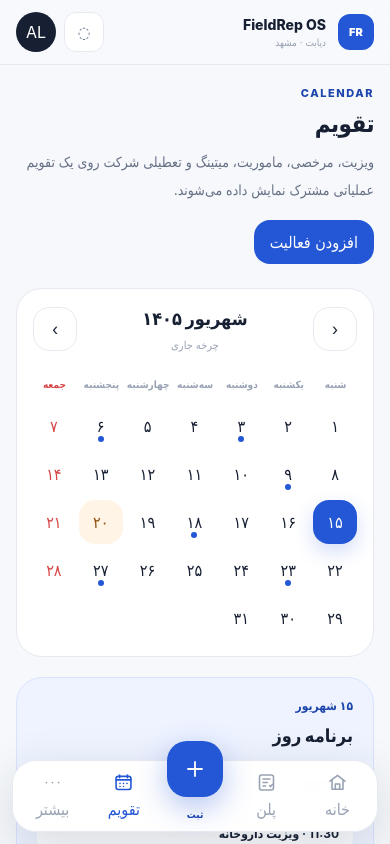
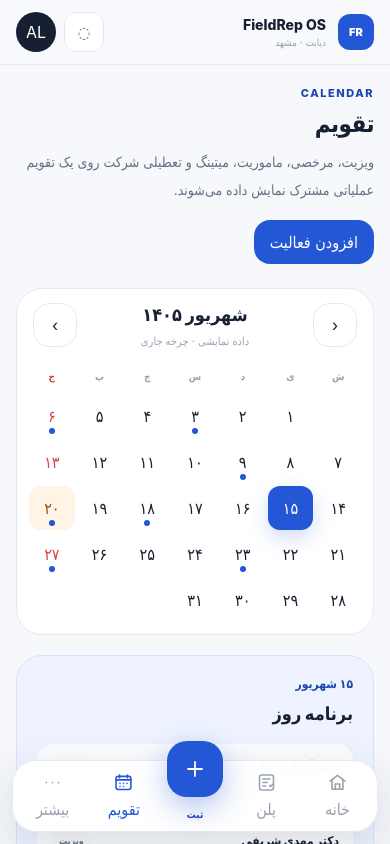
Before and after one commit to abbaselotfi/fieldrep-os, a React (Vite) app in the folder apps/web/: page /calendar in a window 390 px wide. Shown: the top 844 px of the page. Built offline with nearby package versions, Linux system fonts and the light colour scheme.

Commit message:
feat(p1): complete representative responsive field user review

```diff
--- a/apps/web/src/pages/CalendarPage.tsx
+++ b/apps/web/src/pages/CalendarPage.tsx
@@ -1,10 +1,31 @@
 import { PageHeader } from '../components/PageHeader'
+import { demoCalendarEvents } from '../data/demo-field-workspace'
 
-const weekDays = ['شنبه', 'یکشنبه', 'دوشنبه', 'سه‌شنبه', 'چهارشنبه', 'پنجشنبه', 'جمعه'] as const
-const markedDays = new Set([3, 6, 9, 15, 18, 23, 27])
-const companyDays = new Set([20])
+const weekDays = [
+  { full: 'شنبه', short: 'ش' },
+  { full: 'یکشنبه', short: 'ی' },
+  { full: 'دوشنبه', short: 'د' },
+  { full: 'سه‌شنبه', short: 'س' },
+  { full: 'چهارشنبه', short: 'چ' },
+  { full: 'پنجشنبه', short: 'پ' },
+  { full: 'جمعه', short: 'ج' },
+] as const
+
+const eventTypeLabel = {
+  visit: 'ویزیت',
+  meeting: 'میتینگ',
+  leave: 'مرخصی',
+  trip: 'ماموریت',
+  company_closure: 'تعطیلی شرکت',
+} as const
 
 export function CalendarPage() {
+  const selectedDay = 15
+  const leadingBlankDays = 1
+  const markedDays = new Set(demoCalendarEvents.map((event) => event.day))
+  const companyDays = new Set(demoCalendarEvents.filter((event) => event.type === 'company_closure').map((event) => event.day))
+  const selectedEvents = demoCalendarEvents.filter((event) => event.day === selectedDay)
+
   return (
     <section className="space-y-6">
       <PageHeader
@@ -17,32 +38,38 @@ export function CalendarPage() {
       />
 
       <div className="grid gap-5 xl:grid-cols-[minmax(0,1fr)_360px]">
-        <article className="overflow-hidden rounded-[26px] border border-[var(--border-subtle)] bg-white p-4 sm:p-6">
-          <div className="flex items-center justify-between gap-3">
+        <article className="overflow-hidden rounded-[26px] border border-[var(--border-subtle)] bg-white p-3 sm:p-6">
+          <div className="flex items-center justify-between gap-3 px-1 sm:px-0">
             <button type="button" aria-label="ماه بعد" className="grid h-11 w-11 place-items-center rounded-2xl border border-[var(--border-subtle)] text-lg">‹</button>
             <div className="text-center">
               <h2 className="text-lg font-black">شهریور ۱۴۰۵</h2>
-              <p className="mt-1 text-[11px] text-[var(--text-tertiary)]">چرخه جاری</p>
+              <p className="mt-1 text-[11px] text-[var(--text-tertiary)]">داده نمایشی · چرخه جاری</p>
             </div>
             <button type="button" aria-label="ماه قبل" className="grid h-11 w-11 place-items-center rounded-2xl border border-[var(--border-subtle)] text-lg">›</button>
           </div>
 
-          <div className="mt-6 grid grid-cols-7 gap-1 sm:gap-2">
+          <div className="mt-5 grid grid-cols-7 gap-0.5 sm:mt-6 sm:gap-2">
             {weekDays.map((day, index) => (
-              <div key={day} className={['pb-2 text-center text-[10px] font-bold sm:text-xs', index === 6 ? 'text-[var(--danger)]' : 'text-[var(--text-tertiary)]'].join(' ')}>{day}</div>
+              <div key={day.full} className={['pb-2 text-center text-[10px] font-bold sm:text-xs', index === 6 ? 'text-[var(--danger)]' : 'text-[var(--text-tertiary)]'].join(' ')}>
+                <span className="sm:hidden">{day.short}</span>
+                <span className="hidden sm:inline">{day.full}</span>
+              </div>
             ))}
+            {Array.from({ length: leadingBlankDays }, (_, index) => <div key={`blank-${index}`} aria-hidden="true" />)}
             {Array.from({ length: 31 }, (_, index) => index + 1).map((day) => {
-              const friday = (day - 1) % 7 === 6
-              const selected = day === 15
-              const hasVisit = markedDays.has(day)
+              const columnIndex = (leadingBlankDays + day - 1) % 7
+              const friday = columnIndex === 6
+              const selected = day === selectedDay
+              const hasEvent = markedDays.has(day)
               const companyEvent = companyDays.has(day)
 
               return (
                 <button
                   key={day}
                   type="button"
+                  aria-label={`${day.toLocaleString('fa-IR')} شهریور`}
                   className={[
-                    'relative aspect-square min-h-11 rounded-2xl text-sm font-bold transition-colors sm:rounded-[20px]',
+                    'relative min-h-11 rounded-xl text-sm font-bold transition-colors sm:rounded-[20px]',
                     selected
                       ? 'bg-[var(--accent)] text-white shadow-[0_8px_20px_rgba(36,87,214,.2)]'
                       : companyEvent
@@ -52,7 +79,7 @@ export function CalendarPage() {
                   ].join(' ')}
                 >
                   {day.toLocaleString('fa-IR')}
-                  {hasVisit && !selected ? <span className="absolute bottom-1.5 left-1/2 h-1.5 w-1.5 -translate-x-1/2 rounded-full bg-[var(--accent)]" /> : null}
+                  {hasEvent && !selected ? <span className="absolute bottom-1 left-1/2 h-1.5 w-1.5 -translate-x-1/2 rounded-full bg-[var(--accent)] sm:bottom-1.5" /> : null}
                 </button>
               )
             })}
@@ -61,11 +88,17 @@ export function CalendarPage() {
 
         <aside className="space-y-3">
           <article className="rounded-[26px] border border-[var(--accent-border)] bg-[var(--accent-soft)] p-5">
-            <p className="text-xs font-bold text-[var(--accent-strong)]">۱۵ شهریور</p>
+            <p className="text-xs font-bold text-[var(--accent-strong)]">{selectedDay.toLocaleString('fa-IR')} شهریور</p>
             <h2 className="mt-2 text-lg font-black">برنامه روز</h2>
             <div className="mt-4 space-y-2">
-              {['09:00 · ویزیت پزشک', '11:30 · ویزیت داروخانه', '14:00 · میتینگ تیم', '16:30 · ویزیت پزشک'].map((item) => (
-                <div key={item} className="rounded-2xl bg-white/80 px-3.5 py-3 text-xs font-bold">{item}</div>
+              {selectedEvents.map((event) => (
+                <div key={`${event.time}-${event.title}`} className="rounded-2xl bg-white/85 px-3.5 py-3">
+                  <div className="flex items-center justify-between gap-2">
+                    <p className="truncate text-xs font-black">{event.title}</p>
+                    <span className="shrink-0 rounded-full bg-[var(--surface-soft)] px-2 py-1 text-[9px] font-black text-[var(--text-secondary)]">{eventTypeLabel[event.type]}</span>
+                  </div>
+                  <p className="mt-1 text-[11px] text-[var(--text-secondary)]"><span dir="ltr">{event.time}</span> · {event.detail}</p>
+                </div>
               ))}
             </div>
           </article>
@@ -74,8 +107,8 @@ export function CalendarPage() {
             <p className="text-xs font-bold">راهنمای وضعیت</p>
             <div className="mt-3 space-y-2 text-xs text-[var(--text-secondary)]">
               <p className="flex items-center gap-2"><span className="h-2 w-2 rounded-full bg-[var(--accent)]" /> ویزیت / فعالیت</p>
-              <p className="flex items-center gap-2"><span className="h-2 w-2 rounded-full bg-[var(--warning)]" /> برنامه یا تعطیلی شرکت</p>
-              <p className="flex items-center gap-2"><span className="h-2 w-2 rounded-full bg-[var(--danger)]" /> تعطیل رسمی / جمعه</p>
+              <p className="flex items-center gap-2"><span className="h-2 w-2 rounded-full bg-[var(--warning)]" /> تعطیلی یا برنامه شرکت</p>
+              <p className="flex items-center gap-2"><span className="h-2 w-2 rounded-full bg-[var(--danger)]" /> جمعه / تعطیل رسمی</p>
             </div>
           </article>
         </aside>
--- a/apps/web/src/pages/HomePage.tsx
+++ b/apps/web/src/pages/HomePage.tsx
@@ -2,21 +2,28 @@ import { Link } from 'react-router-dom'
 
 import { MetricCard } from '../components/MetricCard'
 import { PageHeader } from '../components/PageHeader'
+import { demoReportSummary, demoTodayPlan, demoWorkspace, getDemoCustomer } from '../data/demo-field-workspace'
 
-const todayItems = [
-  { time: '09:00', title: 'ویزیت برنامه‌ریزی‌شده', detail: 'Internal Medicine · Route 8', status: 'انجام شد' },
-  { time: '11:00', title: 'ویزیت بعدی', detail: 'Clinic · Ahmadabad', status: 'بعدی' },
-  { time: '13:30', title: 'میتینگ داخلی', detail: 'جلسه تیم دیابت', status: 'برنامه' },
-  { time: '16:00', title: 'ویزیت برنامه‌ریزی‌شده', detail: 'Endocrinology · Route 8', status: 'برنامه' },
-] as const
+const statusLabels = {
+  completed: 'انجام شد',
+  next: 'بعدی',
+  planned: 'برنامه',
+} as const
 
 export function HomePage() {
+  const completedCount = demoTodayPlan.filter((entry) => entry.status === 'completed').length
+  const remainingCount = demoTodayPlan.length - completedCount
+  const nextEntry = demoTodayPlan.find((entry) => entry.status === 'next') ?? demoTodayPlan.find((entry) => entry.status === 'planned') ?? demoTodayPlan[0]!
+  const nextCustomer = getDemoCustomer(nextEntry.customerId)
+  const nextLocation = nextCustomer.locations[0]!
+  const progress = Math.round((completedCount / demoTodayPlan.length) * 100)
+
   return (
     <section className="space-y-6">
       <PageHeader
         eyebrow="TODAY WORKSPACE"
         title="امروز"
-        description="یک نمای سریع از برنامه روز، فعالیت بعدی و وضعیت اجرای پلن؛ بدون شلوغی یک داشبورد مدیریتی."
+        description={`${demoWorkspace.workspace} · ${demoWorkspace.territory} — نمای سریع پلن روز، فعالیت بعدی و وضعیت اجرا با داده نمایشی یک Field User.`}
         actions={
           <Link
             to="/visit/new"
@@ -28,27 +35,30 @@ export function HomePage() {
       />
 
       <div className="grid gap-3 sm:grid-cols-2 xl:grid-cols-4">
-        <MetricCard label="هدف امروز" value="9" detail="ویزیت" emphasis />
-        <MetricCard label="انجام‌شده" value="7" detail="78٪" />
-        <MetricCard label="باقی‌مانده" value="2" detail="ویزیت" />
-        <MetricCard label="پوشش مسیر" value="8" detail="Route" />
+        <MetricCard label="هدف امروز" value={demoTodayPlan.length.toLocaleString('fa-IR')} detail="ویزیت" emphasis />
+        <MetricCard label="انجام‌شده" value={completedCount.toLocaleString('fa-IR')} detail={`${progress.toLocaleString('fa-IR')}٪`} />
+        <MetricCard label="باقی‌مانده" value={remainingCount.toLocaleString('fa-IR')} detail="ویزیت" />
+        <MetricCard label="Achievement" value={`${demoReportSummary.achievement.toLocaleString('fa-IR')}٪`} detail={demoWorkspace.cycle} />
       </div>
 
       <div className="grid gap-5 xl:grid-cols-[minmax(0,1.25fr)_minmax(320px,.75fr)]">
         <article className="rounded-[26px] border border-[var(--border-subtle)] bg-white p-5 sm:p-6">
           <div className="flex items-start justify-between gap-4">
-            <div>
+            <div className="min-w-0">
               <p className="text-xs font-bold text-[var(--text-tertiary)]">فعالیت بعدی</p>
-              <h2 className="mt-2 text-xl font-black">ویزیت پزشک</h2>
-              <p className="mt-1 text-sm text-[var(--text-secondary)]">Internal Medicine · Route 8</p>
+              <h2 className="mt-2 truncate text-xl font-black">{nextCustomer.name}</h2>
+              <p className="mt-1 text-sm text-[var(--text-secondary)]">{nextCustomer.specialty} · {nextCustomer.route}</p>
             </div>
-            <span className="rounded-full bg-[var(--accent-soft)] px-3 py-1.5 text-xs font-bold text-[var(--accent-strong)]">11:00</span>
+            <span dir="ltr" className="shrink-0 rounded-full bg-[var(--accent-soft)] px-3 py-1.5 text-xs font-bold text-[var(--accent-strong)]">{nextEntry.time}</span>
           </div>
 
           <div className="mt-6 rounded-2xl bg-[var(--surface-soft)] p-4">
-            <p className="text-xs font-semibold text-[var(--text-tertiary)]">موقعیت</p>
-            <p className="mt-1.5 text-sm font-bold">احمدآباد · مشهد</p>
-            <p className="mt-1 text-xs leading-6 text-[var(--text-secondary)]">موقعیت دقیق پس از اتصال Location/Map Provider نمایش داده می‌شود.</p>
+            <div className="flex items-center justify-between gap-2">
+              <p className="text-xs font-semibold text-[var(--text-tertiary)]">موقعیت انتخاب‌شده</p>
+              <span className="rounded-full bg-white px-2 py-1 text-[10px] font-bold text-[var(--text-secondary)]">{nextLocation.label}</span>
+            </div>
+            <p className="mt-1.5 text-sm font-bold">{nextLocation.area} · مشهد</p>
+            <p className="mt-1 text-xs leading-6 text-[var(--text-secondary)]">{nextLocation.address}</p>
           </div>
 
           <div className="mt-5 flex flex-wrap gap-2">
@@ -61,20 +71,20 @@ export function HomePage() {
           <div className="flex items-center justify-between">
             <div>
               <p className="text-xs font-bold text-[var(--text-tertiary)]">پیشرفت روز</p>
-              <h2 className="mt-1.5 text-lg font-black">7 از 9 ویزیت</h2>
+              <h2 className="mt-1.5 text-lg font-black">{completedCount.toLocaleString('fa-IR')} از {demoTodayPlan.length.toLocaleString('fa-IR')} ویزیت</h2>
             </div>
-            <span className="text-2xl font-black text-[var(--accent-strong)]">78٪</span>
+            <span className="text-2xl font-black text-[var(--accent-strong)]">{progress.toLocaleString('fa-IR')}٪</span>
           </div>
           <div className="mt-4 h-2 overflow-hidden rounded-full bg-[var(--surface-app)]">
-            <div className="h-full w-[78%] rounded-full bg-[var(--accent)]" />
+            <div className="h-full rounded-full bg-[var(--accent)]" style={{ width: `${progress}%` }} />
           </div>
           <div className="mt-5 grid grid-cols-2 gap-2 text-center text-xs">
             <div className="rounded-2xl bg-[var(--surface-soft)] p-3">
-              <strong className="block text-base">4</strong>
+              <strong className="block text-base">۴</strong>
               <span className="text-[var(--text-tertiary)]">کلاس A</span>
             </div>
             <div className="rounded-2xl bg-[var(--surface-soft)] p-3">
-              <strong className="block text-base">3</strong>
+              <strong className="block text-base">۳</strong>
               <span className="text-[var(--text-tertiary)]">کلاس B/C</span>
             </div>
           </div>
@@ -90,16 +100,19 @@ export function HomePage() {
           <Link to="/calendar" className="text-xs font-bold text-[var(--accent-strong)]">تقویم کامل</Link>
         </div>
         <div className="mt-5 divide-y divide-[var(--border-subtle)]">
-          {todayItems.map((item) => (
-            <div key={`${item.time}-${item.title}`} className="grid grid-cols-[58px_minmax(0,1fr)_auto] items-center gap-3 py-3.5">
-              <span dir="ltr" className="text-xs font-bold text-[var(--text-secondary)]">{item.time}</span>
-              <div className="min-w-0">
-                <p className="truncate text-sm font-bold">{item.title}</p>
-                <p className="mt-1 truncate text-xs text-[var(--text-tertiary)]">{item.detail}</p>
+          {demoTodayPlan.slice(0, 6).map((entry, index) => {
+            const customer = getDemoCustomer(entry.customerId)
+            return (
+              <div key={`${entry.time}-${entry.customerId}-${index}`} className="grid grid-cols-[52px_minmax(0,1fr)_auto] items-center gap-2 py-3.5 sm:grid-cols-[64px_minmax(0,1fr)_auto] sm:gap-3">
+                <span dir="ltr" className="text-xs font-bold text-[var(--text-secondary)]">{entry.time}</span>
+                <div className="min-w-0">
+                  <p className="truncate text-sm font-bold">{customer.name}</p>
+                  <p className="mt-1 truncate text-xs text-[var(--text-tertiary)]">{customer.specialty} · {customer.locations[0]!.area}</p>
+                </div>
+                <span className="whitespace-nowrap rounded-full border border-[var(--border-subtle)] px-2 py-1 text-[10px] font-bold text-[var(--text-secondary)] sm:px-2.5">{statusLabels[entry.status]}</span>
               </div>
-              <span className="rounded-full border border-[var(--border-subtle)] px-2.5 py-1 text-[10px] font-bold text-[var(--text-secondary)]">{item.status}</span>
-            </div>
-          ))}
+            )
+          })}
         </div>
       </article>
     </section>
--- a/apps/web/src/pages/ReportsPage.tsx
+++ b/apps/web/src/pages/ReportsPage.tsx
@@ -1,27 +1,32 @@
 import { MetricCard } from '../components/MetricCard'
 import { PageHeader } from '../components/PageHeader'
+import { demoReportSummary, demoTodayPlan, getDemoCustomer } from '../data/demo-field-workspace'
 
 export function ReportsPage() {
+  const completedEntries = demoTodayPlan.filter((entry) => entry.status === 'completed')
+
   return (
     <section className="space-y-6">
       <PageHeader
         eyebrow="REPORTS"
         title="گزارش‌ها"
-        description="گزارش روزانه، هفتگی، ماهانه و سیکلی با همان مرز دسترسی کاربر؛ Supervisor و Admin بعداً Scope وسیع‌تری خواهند داشت."
+        description="گزارش روزانه، هفتگی، ماهانه و سیکلی با Scope کاربر؛ داده‌های این مرحله کاملاً نمایشی و مستقل از داده واقعی شرکت هستند."
         actions={<button type="button" className="min-h-11 rounded-2xl border border-[var(--border-subtle)] bg-white px-4 text-sm font-bold">خروجی</button>}
       />
 
-      <div className="inline-grid grid-cols-4 rounded-2xl border border-[var(--border-subtle)] bg-white p-1 text-xs font-bold">
-        {['روزانه', 'هفتگی', 'ماهانه', 'سیکل'].map((period, index) => (
-          <button key={period} type="button" className={['min-h-10 rounded-xl px-4', index === 0 ? 'bg-[var(--accent-soft)] text-[var(--accent-strong)]' : 'text-[var(--text-secondary)]'].join(' ')}>{period}</button>
-        ))}
+      <div className="overflow-x-auto pb-1">
+        <div className="inline-grid min-w-[320px] grid-cols-4 rounded-2xl border border-[var(--border-subtle)] bg-white p-1 text-xs font-bold">
+          {['روزانه', 'هفتگی', 'ماهانه', 'سیکل'].map((period, index) => (
+            <button key={period} type="button" className={['min-h-10 rounded-xl px-3 sm:px-4', index === 0 ? 'bg-[var(--accent-soft)] text-[var(--accent-strong)]' : 'text-[var(--text-secondary)]'].join(' ')}>{period}</button>
+          ))}
+        </div>
       </div>
 
       <div className="grid gap-3 sm:grid-cols-2 xl:grid-cols-4">
-        <MetricCard label="Plan" value="9" detail="امروز" />
-        <MetricCard label="Report" value="7" detail="امروز" emphasis />
-        <MetricCard label="Achievement" value="78٪" detail="Plan vs Actual" />
-        <MetricCard label="Unique Customers" value="7" detail="ویزیت" />
+        <MetricCard label="Plan" value={demoReportSummary.planned.toLocaleString('fa-IR')} detail="امروز" />
+        <MetricCard label="Report" value={demoReportSummary.completed.toLocaleString('fa-IR')} detail="امروز" emphasis />
+        <MetricCard label="Achievement" value={`${demoReportSummary.achievement.toLocaleString('fa-IR')}٪`} detail="Plan vs Actual" />
+        <MetricCard label="Unique Customers" value={demoReportSummary.uniqueCustomers.toLocaleString('fa-IR')} detail="ویزیت" />
       </div>
 
       <div className="grid gap-5 xl:grid-cols-2">
@@ -29,9 +34,9 @@ export function ReportsPage() {
           <p className="text-xs font-bold text-[var(--text-tertiary)]">PLAN VS ACTUAL</p>
           <h2 className="mt-1.5 text-lg font-black">خلاصه اجرای روز</h2>
           <div className="mt-6 space-y-4">
-            {[['Class A', 82], ['Class B', 75], ['Class C', 67]].map(([label, value]) => (
-              <div key={String(label)}>
-                <div className="flex justify-between text-xs"><span className="font-bold">{label}</span><span>{value}%</span></div>
+            {demoReportSummary.classAchievement.map(({ label, value }) => (
+              <div key={label}>
+                <div className="flex justify-between text-xs"><span className="font-bold">{label}</span><span>{value.toLocaleString('fa-IR')}٪</span></div>
                 <div className="mt-2 h-2 rounded-full bg-[var(--surface-app)]"><div className="h-full rounded-full bg-[var(--accent)]" style={{ width: `${value}%` }} /></div>
               </div>
             ))}
@@ -42,12 +47,31 @@ export function ReportsPage() {
           <p className="text-xs font-bold text-[var(--text-tertiary)]">ACTIVITY MIX</p>
           <h2 className="mt-1.5 text-lg font-black">فعالیت‌های ثبت‌شده</h2>
           <div className="mt-5 divide-y divide-[var(--border-subtle)]">
-            {[['ویزیت پزشک', '7'], ['ویزیت داروخانه', '2'], ['میتینگ داخلی', '1'], ['ماموریت / سفر', '0']].map(([label, value]) => (
-              <div key={label} className="flex items-center justify-between py-3 text-sm"><span>{label}</span><strong>{value}</strong></div>
+            {demoReportSummary.activityMix.map(({ label, value }) => (
+              <div key={label} className="flex items-center justify-between py-3 text-sm"><span>{label}</span><strong>{value.toLocaleString('fa-IR')}</strong></div>
             ))}
           </div>
         </article>
       </div>
+
+      <article className="overflow-hidden rounded-[26px] border border-[var(--border-subtle)] bg-white">
+        <div className="border-b border-[var(--border-subtle)] px-4 py-4 sm:px-5">
+          <p className="text-xs font-bold text-[var(--text-tertiary)]">DAILY ACTUALS</p>
+          <h2 className="mt-1 text-lg font-black">آخرین گزارش‌های امروز</h2>
+        </div>
+        <div className="divide-y divide-[var(--border-subtle)]">
+          {completedEntries.slice(0, 5).map((entry) => {
+            const customer = getDemoCustomer(entry.customerId)
+            return (
+              <div key={`${entry.time}-${entry.customerId}`} className="grid grid-cols-[54px_minmax(0,1fr)_auto] items-center gap-3 px-4 py-3.5 sm:px-5">
+                <span dir="ltr" className="text-xs font-black text-[var(--text-secondary)]">{entry.time}</span>
+                <div className="min-w-0"><p className="truncate text-sm font-bold">{customer.name}</p><p className="mt-1 truncate text-[11px] text-[var(--text-tertiary)]">{customer.specialty} · {customer.route}</p></div>
+                <span className="rounded-full bg-[var(--success-soft)] px-2.5 py-1 text-[10px] font-black text-[var(--success)]">ثبت‌شده</span>
+              </div>
+            )
+          })}
+        </div>
+      </article>
     </section>
   )
 }
```
Also changed, not shown: apps/web/src/pages/CustomersPage.tsx (+23 -16 lines), apps/web/src/pages/VisitPage.tsx (+20 -8 lines), 1 other file (tests, documents, lock files or other folders).
